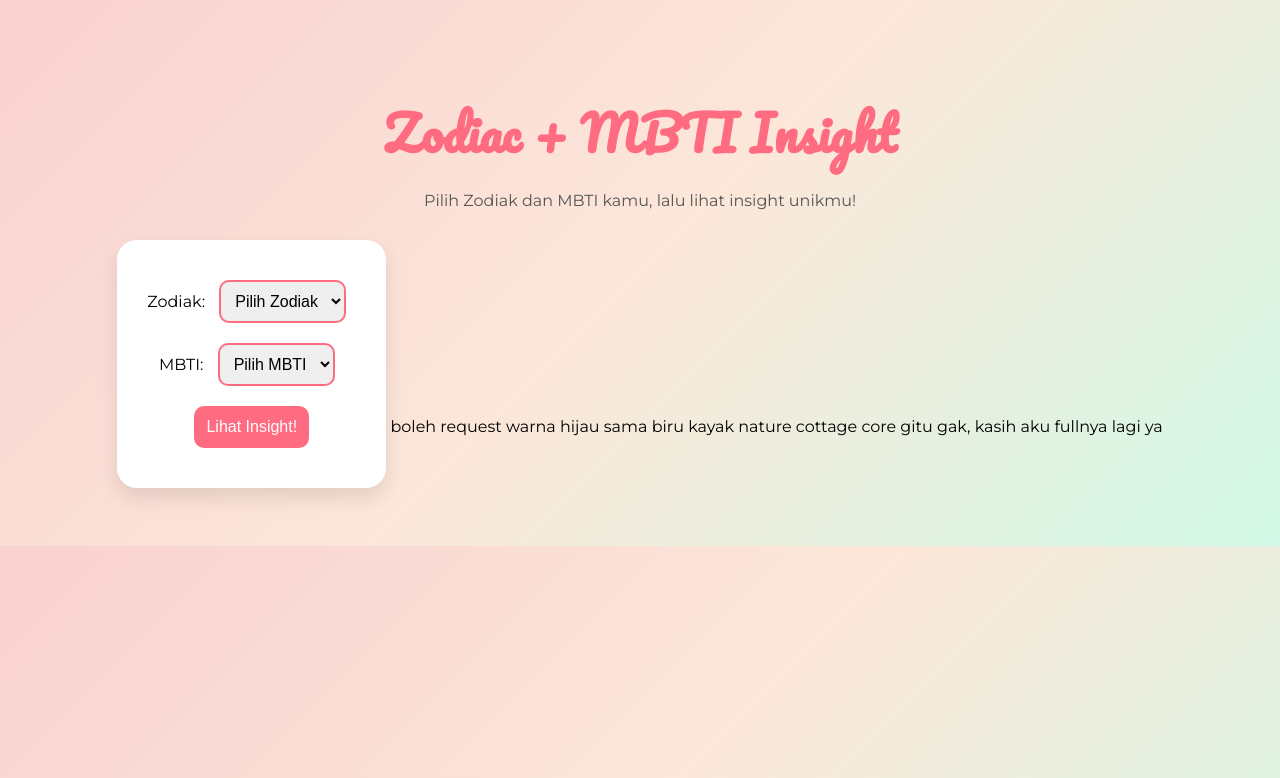
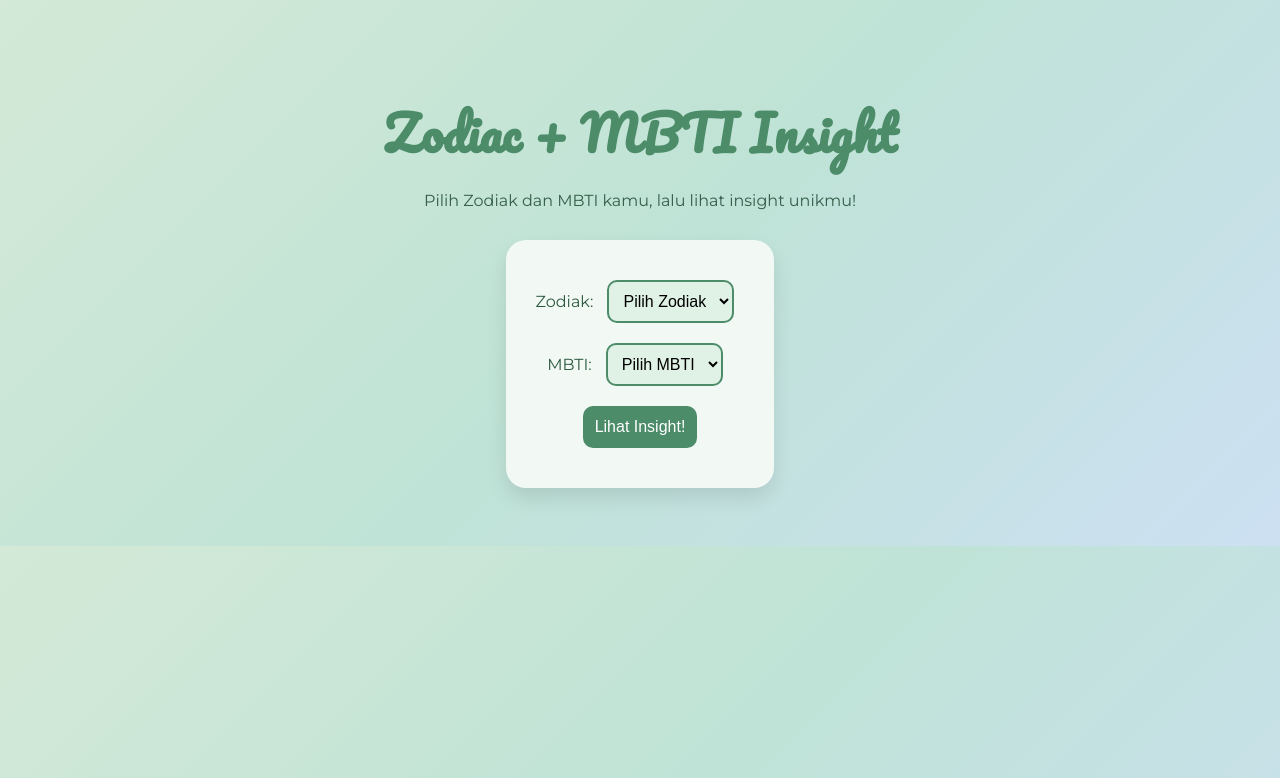
Before and after one commit to 307temporaryredirect/three-web, a Flask app: page / in a window 1280 px wide. Shown: the top 778 px of the page. Run offline with Flask 3, Linux system fonts and the light colour scheme.

Commit message:
Update index.html

```diff
--- a/templates/index.html
+++ b/templates/index.html
@@ -6,23 +6,24 @@
     <link href="https://fonts.googleapis.com/css2?family=Pacifico&family=Montserrat:wght@400;600&display=swap" rel="stylesheet">
     <style>
         body {
-            background: linear-gradient(135deg, #f9d1d1, #fce7d9, #d1f9e6);
+            background: linear-gradient(135deg, #d4e9d7, #bfe3d6, #cce0f2); /* Hijau biru gradasi */
             font-family: 'Montserrat', sans-serif;
             text-align: center;
             padding: 50px;
+            color: #2e5940; /* Hijau gelap alami */
         }
         h1 {
             font-family: 'Pacifico', cursive;
-            color: #ff6b81;
+            color: #4c8c69; /* Hijau alami */
             font-size: 48px;
             margin-bottom: 10px;
         }
         p {
-            color: #555;
+            color: #355e4b; /* Hijau lembut */
             margin-bottom: 30px;
         }
         form {
-            background: white;
+            background: #f2f9f4; /* Putih kehijauan */
             padding: 30px;
             border-radius: 20px;
             display: inline-block;
@@ -33,21 +34,22 @@
             font-size: 16px;
             margin: 10px;
             border-radius: 10px;
-            border: 2px solid #ff6b81;
+            border: 2px solid #4c8c69; /* Border hijau natural */
             outline: none;
+            background-color: #e0f1e5; /* Hijau pastel */
         }
         button {
-            background-color: #ff6b81;
+            background-color: #4c8c69; /* Hijau natural */
             color: white;
             cursor: pointer;
             transition: background-color 0.3s ease;
         }
         button:hover {
-            background-color: #ff4757;
+            background-color: #3b7055; /* Lebih gelap */
         }
         #result {
             margin-top: 30px;
-            background: #fff3f6;
+            background: #f0f7f4; /* Putih kehijauan */
             padding: 20px;
             border-radius: 20px;
             max-width: 500px;
@@ -125,5 +127,3 @@
     </script>
 </body>
 </html>
-
-boleh request warna hijau sama biru kayak nature cottage core gitu gak, kasih aku fullnya lagi ya
```
